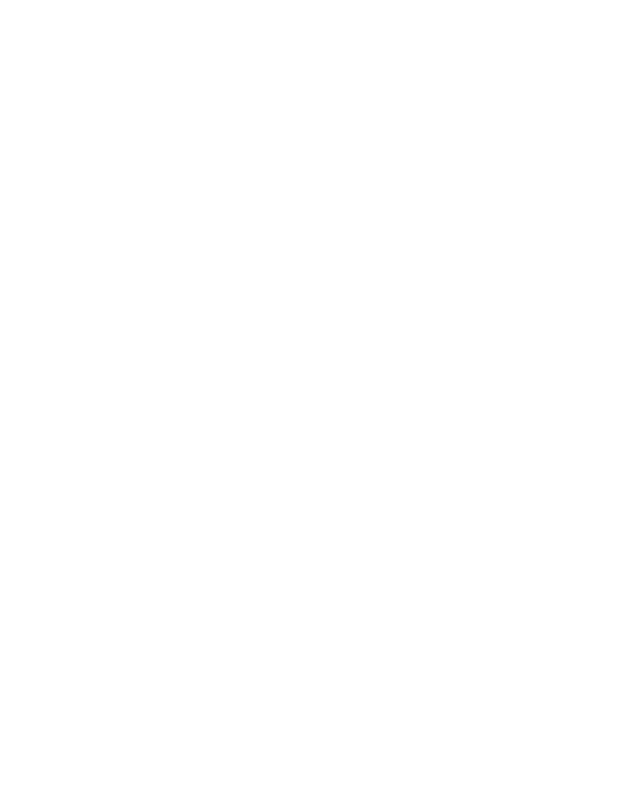
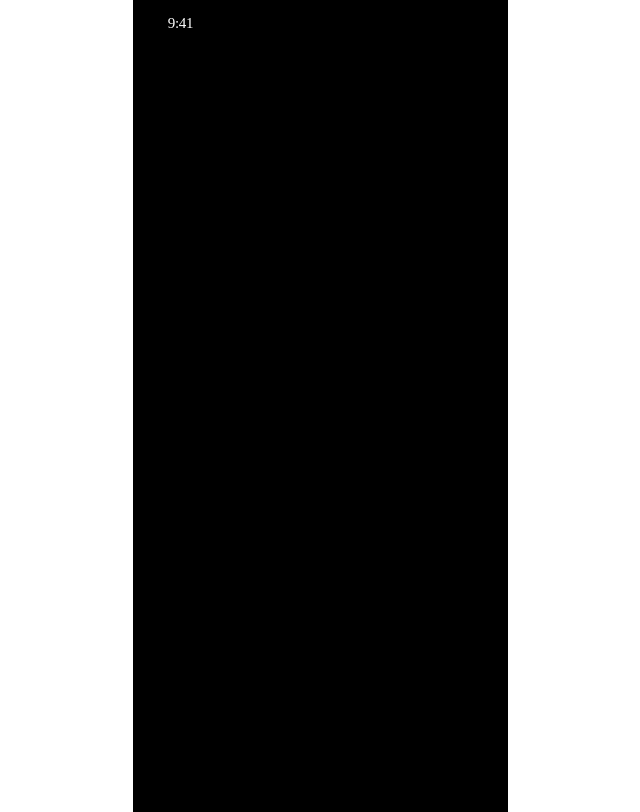
Before and after one commit to LinhBM/my-clip, a React (Create React App) app: page / in a window 1280 px wide. Shown: the whole page, without its empty margins (320-960 px from the left). Built offline with nearby package versions, Linux system fonts and the light colour scheme.

Commit message:
tao time tren login

```diff
--- a/src/Login.js
+++ b/src/Login.js
@@ -1,7 +1,13 @@
 import logo from "./logo.svg";
 
 function Login() {
-  return <div></div>;
+  return (
+    <div className="relative w-[375px] h-[812px] bg-[#000000] mx-auto">
+      <span className="absolute text-[#ffffff] text-[15px] leading-[18px] w-[54px] h-[18px] left-[21px] top-[14px] text-center tracking-[-0.3px] font-[sf-pro-display] font-medium">
+        9:41
+      </span>
+    </div>
+  );
 }
 
 export default Login;
```
